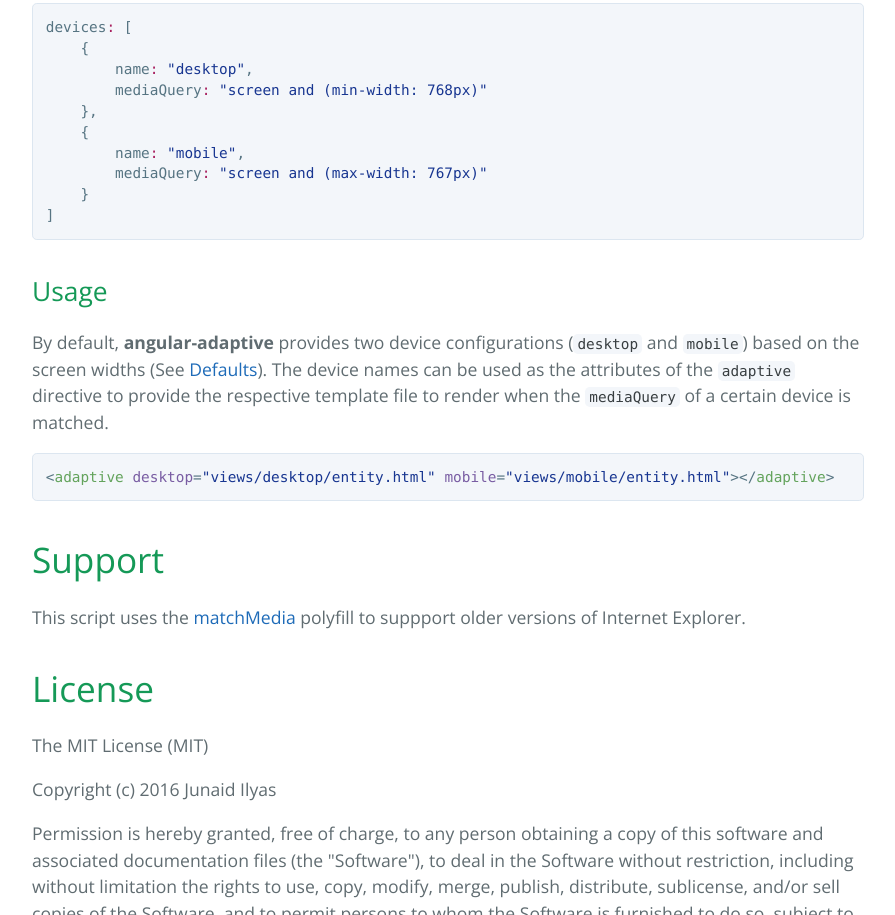
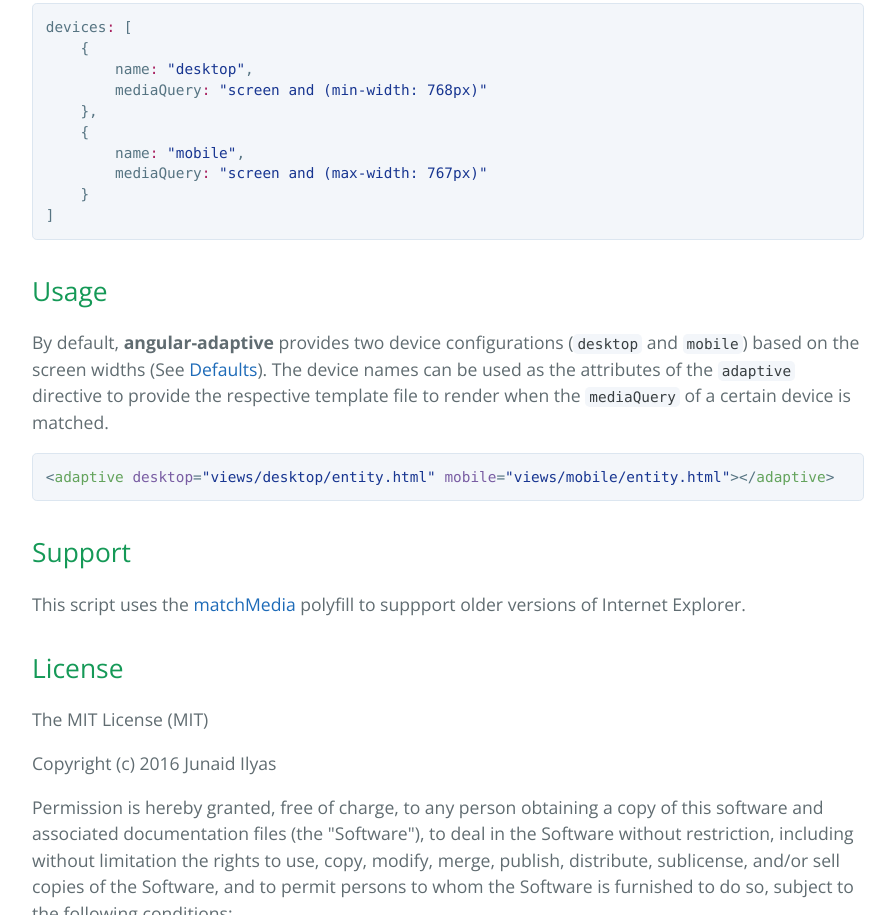
Before and after one commit to junaidilyas/angular-adaptive, a plain HTML site: page index.html in a window 1280 px wide. Shown: the part 1674-2589 px from the top of the page, without its empty margins (192-1087 px from the left). Drawn offline with nearby package versions, Linux system fonts and the light colour scheme.

```diff
--- a/index.html
+++ b/index.html
@@ -35,7 +35,7 @@
 </code></pre>
 
 <ul>
-<li>Include the supplied <code>angular-adaptive.min.js</code> script to you app.</li>
+<li>Include the supplied <code>angular-adaptive.min.js</code> script in your HTML.</li>
 </ul>
 
 <div class="highlight highlight-text-html-basic"><pre>&lt;<span class="pl-ent">script</span> <span class="pl-e">src</span>=<span class="pl-s"><span class="pl-pds">"</span>bower_components/angular-adaptive/dest/adaptive.min.js<span class="pl-pds">"</span></span>&gt;&lt;/<span class="pl-ent">script</span>&gt;</pre></div>
@@ -95,13 +95,13 @@
 
 <div class="highlight highlight-text-html-basic"><pre>&lt;<span class="pl-ent">adaptive</span> <span class="pl-e">desktop</span>=<span class="pl-s"><span class="pl-pds">"</span>views/desktop/entity.html<span class="pl-pds">"</span></span> <span class="pl-e">mobile</span>=<span class="pl-s"><span class="pl-pds">"</span>views/mobile/entity.html<span class="pl-pds">"</span></span>&gt;&lt;/<span class="pl-ent">adaptive</span>&gt;</pre></div>
 
-<h1>
-<a id="support" class="anchor" href="#support" aria-hidden="true"><span aria-hidden="true" class="octicon octicon-link"></span></a>Support</h1>
+<h2>
+<a id="support" class="anchor" href="#support" aria-hidden="true"><span aria-hidden="true" class="octicon octicon-link"></span></a>Support</h2>
 
 <p>This script uses the <a href="https://github.com/paulirish/matchMedia.js">matchMedia</a> polyfill to suppport older versions of Internet Explorer.</p>
 
-<h1>
-<a id="license" class="anchor" href="#license" aria-hidden="true"><span aria-hidden="true" class="octicon octicon-link"></span></a>License</h1>
+<h2>
+<a id="license" class="anchor" href="#license" aria-hidden="true"><span aria-hidden="true" class="octicon octicon-link"></span></a>License</h2>
 
 <p>The MIT License (MIT)</p>
 
```
Also changed, not shown: params.json (+1 -1 lines).
